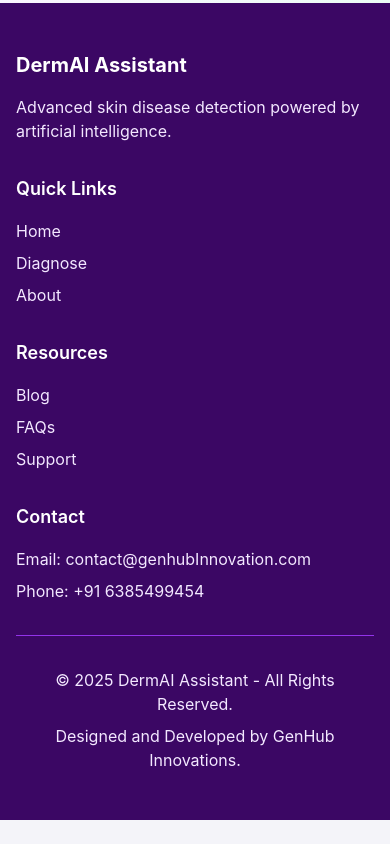
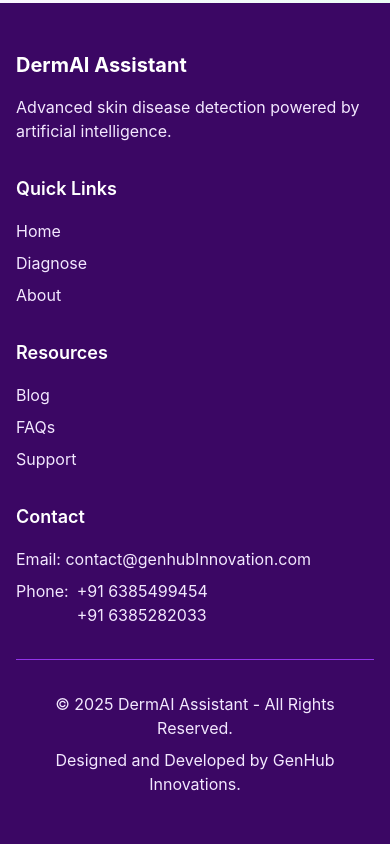
Before and after one commit to Mefisto04/Genhub-Frontend, a React (Create React App) app: page /about in a window 390 px wide. Shown: the part 4408-5252 px from the top of the page. Before the commit the page ends 5228 px from the top, so only its background shows below. Built offline with nearby package versions, Linux system fonts and the light colour scheme; no server answers.

Commit message:
Enhance Footer component to display multiple phone numbers in a structured format

```diff
--- a/src/components/Footer.js
+++ b/src/components/Footer.js
@@ -65,7 +65,15 @@ function Footer() {
               <li className="text-purple-100">
                 Email: contact@genhubInnovation.com
               </li>
-              <li className="text-purple-100">Phone: +91 6385499454</li>
+              <li className="text-purple-100">
+                <div className="text-purple-100 flex gap-2">
+                  <div>Phone:</div>
+                  <div className="flex flex-col">
+                    <div>+91 6385499454</div>
+                    <div>+91 6385282033</div>
+                  </div>
+                </div>
+              </li>
             </ul>
           </div>
         </div>
```
